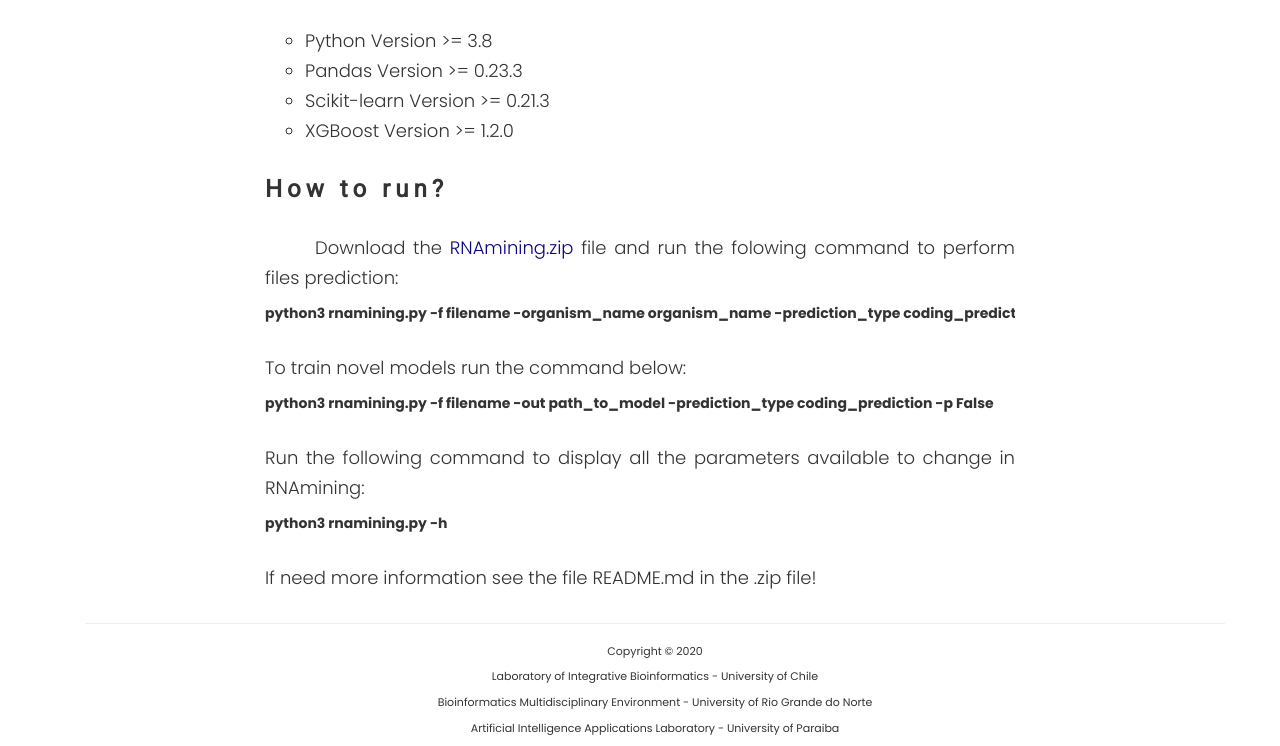
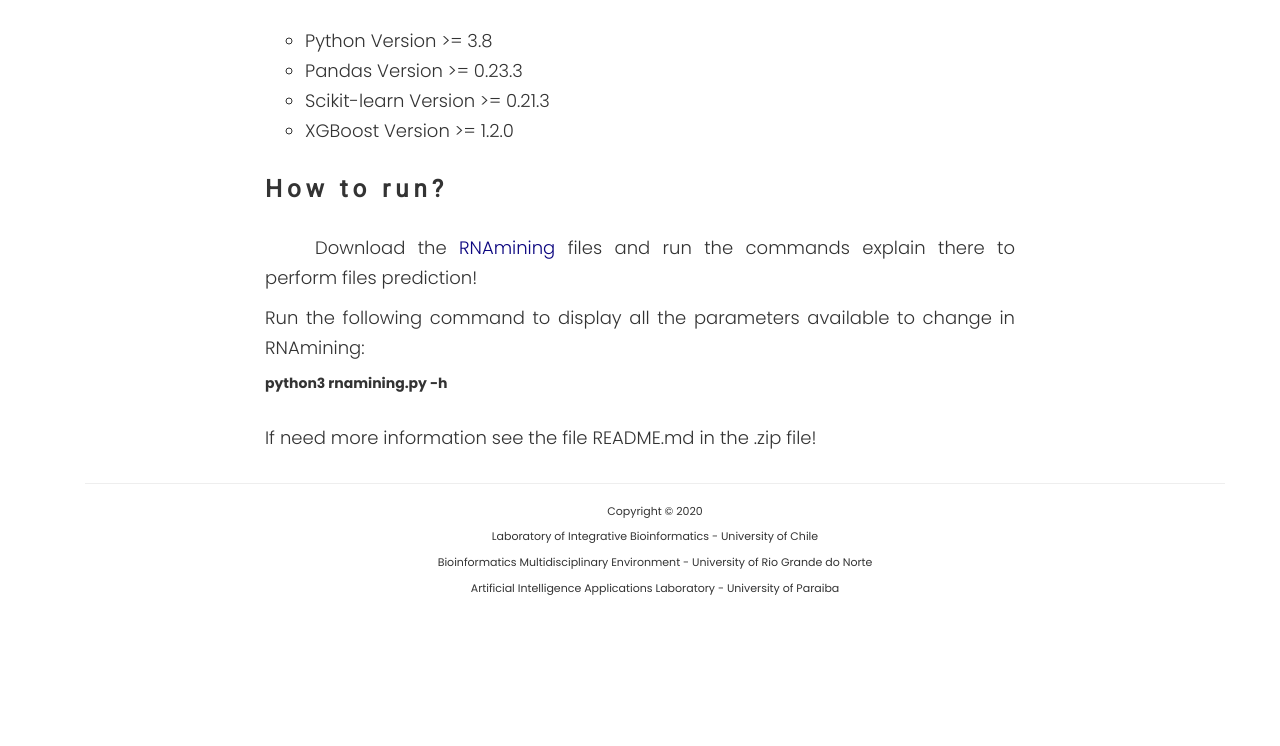
Before and after one commit to thaisratis/RNAmining, a PHP site: page /download in a window 1280 px wide. Shown: the part 594-1340 px from the top of the page. After the commit the page ends 1189 px from the top, so only its background shows below. Run offline with PHP 8.4, Linux system fonts and the light colour scheme; lists and menus that the app fills with data are empty; some libraries are stand-ins or nearby versions.

Commit message:
Update download.php

```diff
--- a/volumes/rnamining-front/download.php
+++ b/volumes/rnamining-front/download.php
@@ -37,28 +37,8 @@
 
                 <h3 class="portfolio-text">How to run?</h3>
                 <h4 class="text-justify text-about" style="line-height:30px;text-indent:50px">
-                    <p>Download the <a href="../examples/RNAmining_standalone.zip">RNAmining.zip</a> file and run the folowing command to perform files prediction:</p>
+                     <p>Download the <a href="https://gitlab.com/integrativebioinformatics/RNAmining/-/tree/master/volumes/rnamining-front/assets/scripts/">RNAmining</a> files and run the commands explain there to perform files prediction!</p>
                 </h4>
-                        <div style="white-space: nowrap; overflow-x: auto;">
-                            <table>
-                                <th>
-                                    python3 rnamining.py -f filename -organism_name organism_name -prediction_type coding_prediction -output_folder output
-                                </th>
-                            </table>
-                        </div>
-                    </br>
-
-                <h4 class="text-justify text-about" style="line-height:30px;">
-                    <p>To train novel models run the command below:</p>
-                </h4>
-                        <div style="white-space: nowrap; overflow-x: auto;">
-                            <table>
-                                <th>
-                                    python3 rnamining.py -f filename -out path_to_model -prediction_type coding_prediction -p False
-                                </th>
-                            </table>
-                        </div>
-                     </br>
 
                 <h4 class="text-justify text-about" style="line-height:30px;">
                     <p>Run the following command to display all the parameters available to change in RNAmining:</p>
```
